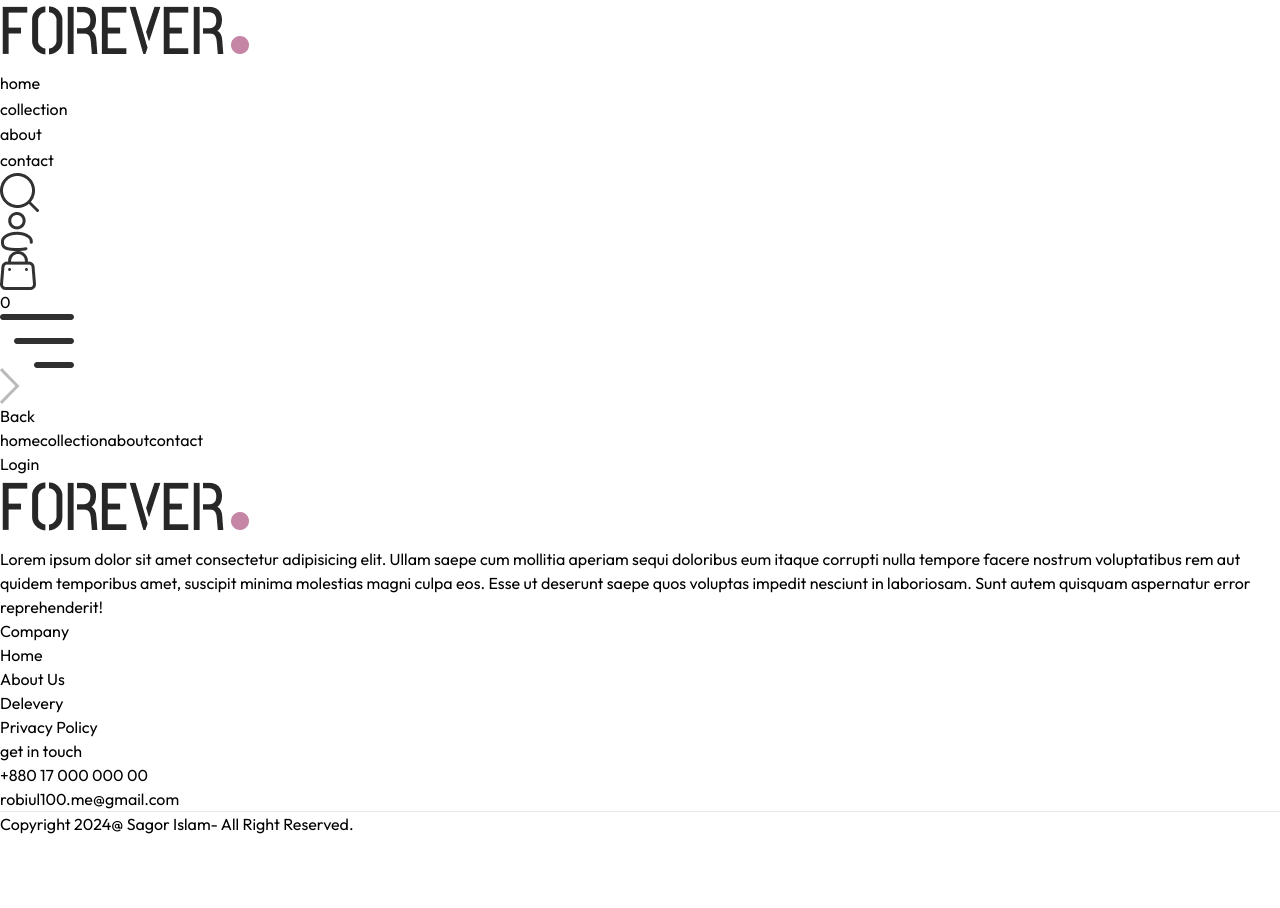
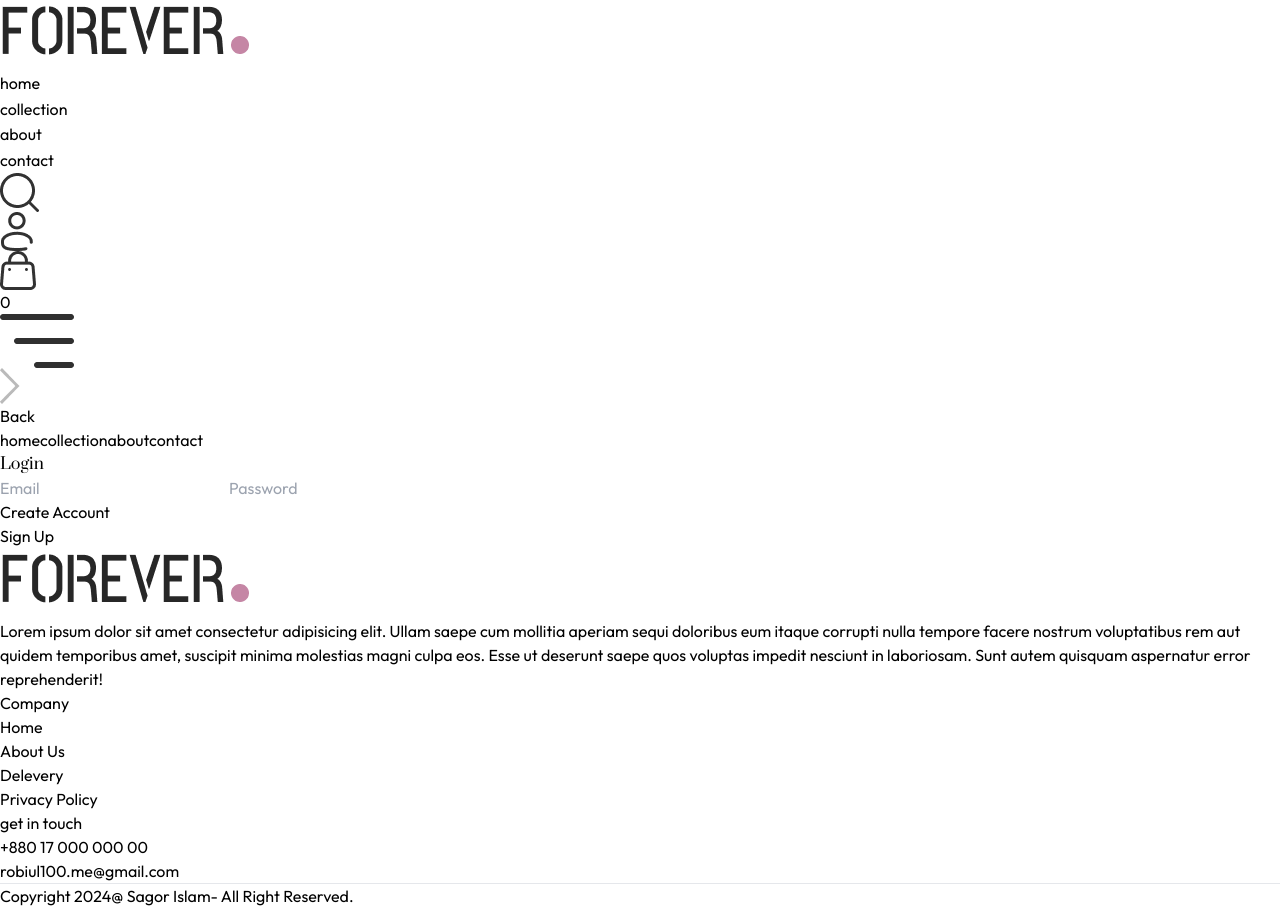
Before and after one commit to robiulsagor/frontend-forever, a React (Vite) app: page /login in a window 1280 px wide. Before the commit the page ends 836 px from the top, so only its background shows below. Built offline with nearby package versions, Linux system fonts and the light colour scheme.

Commit message:
Login page UI done

```diff
--- a/src/pages/Login.jsx
+++ b/src/pages/Login.jsx
@@ -1,6 +1,34 @@
+import { useState } from "react"
+import { useNavigate } from "react-router-dom"
+
 const Login = () => {
+  const navigate= useNavigate()
+  const [currentState, setCurrentState] = useState('Login')
+
+  const handleSubmit = e=> {
+    e.preventDefault()
+  }
+
   return (
-    <div>Login</div>
+    <form onSubmit={handleSubmit} className="flex flex-col gap-4 items-center justify-center my-10 w-[90%] sm:max-w-96 mx-auto text-gray-800">
+      <div className="flex items-center gap-4 my-4">
+        <p className="prata text-3xl"> {currentState} </p>
+        <p className="bg-gray-700 h-0.5 w-8"></p>
+      </div>
+
+     {currentState !== "Login" && <input type="text" placeholder="Name" className="border border-gray-700 outline-none px-3 py-2 w-full" required/> }
+      <input type="email" placeholder="Email" className="border border-gray-700 outline-none px-3 py-2 w-full" required/>
+      <input type="password" placeholder="Password" className="border border-gray-700 outline-none px-3 py-2 w-full" required/>
+
+      <div className="flex items-center justify-between text-sm w-full mt-[-8px]">
+       {currentState === 'Sign Up' && <p className="cursor-pointer">Forgot your password?</p> }
+        <p className="cursor-pointer ml-auto" onClick={()=> currentState === 'Login' ? setCurrentState('Sign Up') : setCurrentState('Login')}> {currentState === "Login" ? "Create Account" : "Login"}</p>
+      </div>
+
+      <button type="submit" className="px-8 py-2 mt-5 bg-black text-white rounded-sm hover:-translate-y-1 active:translate-y-1 transition ">
+        {currentState === 'Login' ? 'Sign Up' : 'Login'}
+      </button>
+    </form>
   )
 }
 
```
